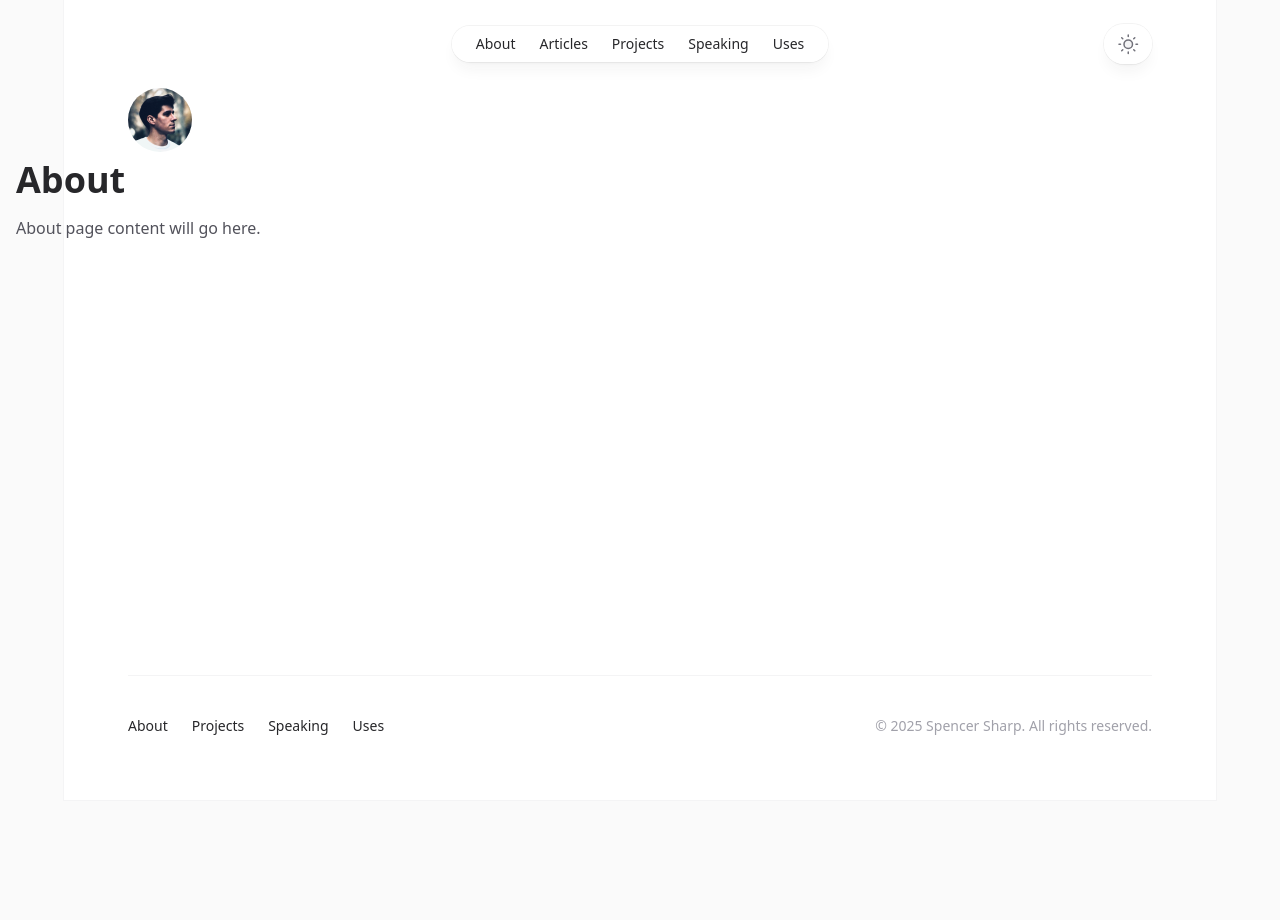
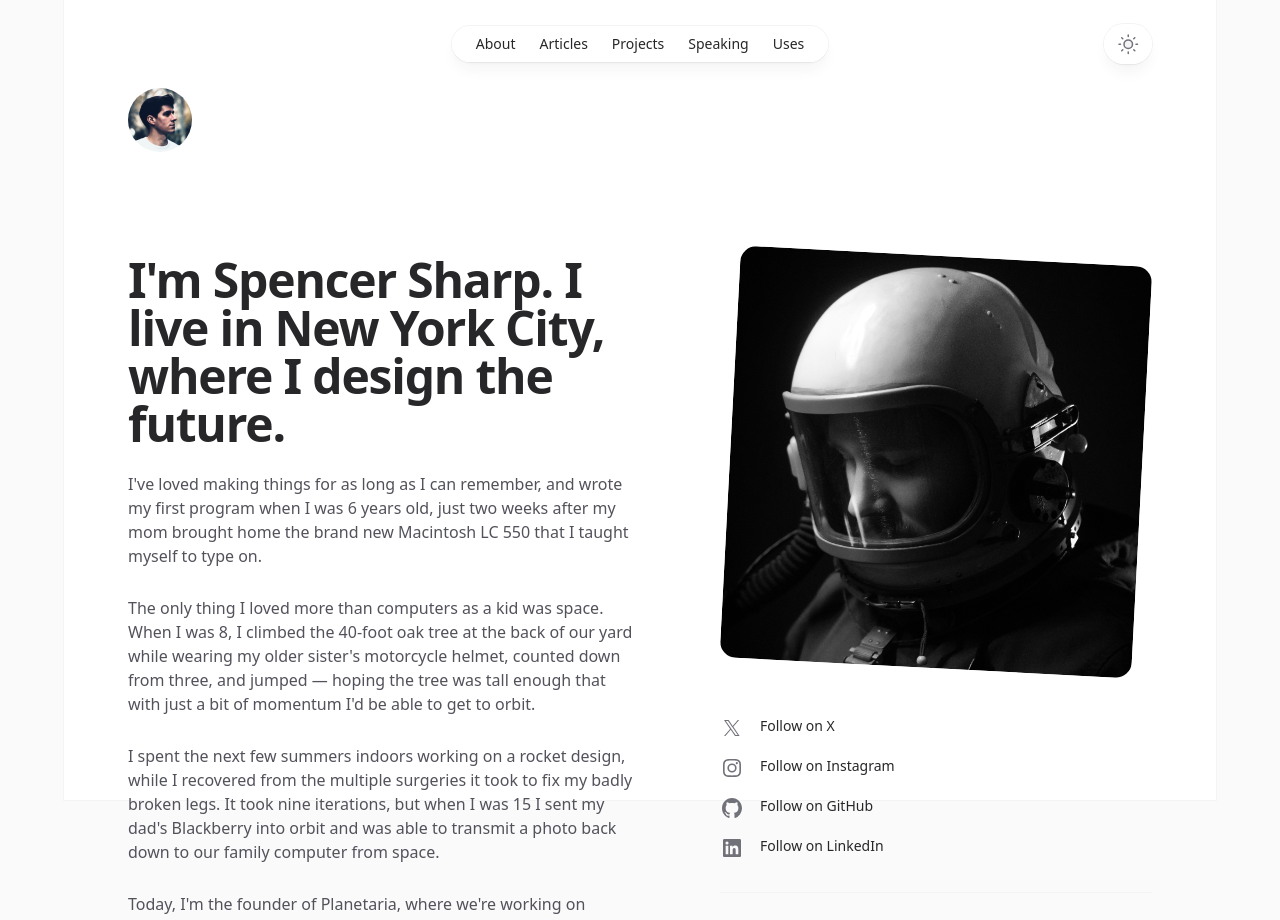
Before and after one commit to jordanbmowry/spotlight-nuxt, a Nuxt app: page /about in a window 1280 px wide. Shown: the top 920 px of the page. Before the commit the page ends 800 px from the top, so only its background shows below. Built offline with nearby package versions, Linux system fonts and the light colour scheme.

Commit message:
feat: implemented /about

```diff
--- /dev/null
+++ b/app/components/AboutSocialLink.vue
@@ -0,0 +1,26 @@
+<template>
+  <li :class="['flex', className]">
+    <NuxtLink
+      :to="href"
+      class="group flex text-sm font-medium text-zinc-800 transition hover:text-teal-500 dark:text-zinc-200 dark:hover:text-teal-500"
+    >
+      <component
+        :is="icon"
+        class="h-6 w-6 flex-none fill-zinc-500 transition group-hover:fill-teal-500"
+      />
+      <span class="ml-4">
+        <slot />
+      </span>
+    </NuxtLink>
+  </li>
+</template>
+
+<script setup lang="ts">
+interface AboutSocialLinkProps {
+  href: string;
+  icon: any;
+  className?: string;
+}
+
+defineProps<AboutSocialLinkProps>();
+</script>
--- a/app/pages/about.vue
+++ b/app/pages/about.vue
@@ -1,8 +1,88 @@
 <template>
-  <div class="container mx-auto px-4 py-8">
-    <h1 class="text-4xl font-bold text-zinc-800 dark:text-zinc-100">About</h1>
-    <p class="mt-4 text-zinc-600 dark:text-zinc-400">
-      About page content will go here.
-    </p>
-  </div>
+  <Container class="mt-16 sm:mt-32">
+    <div class="grid grid-cols-1 gap-y-16 lg:grid-cols-2 lg:grid-rows-[auto_1fr] lg:gap-y-12">
+      <div class="lg:pl-20">
+        <div class="max-w-xs px-2.5 lg:max-w-none">
+          <img
+            src="/images/portrait.jpg"
+            alt=""
+            class="aspect-square rotate-3 rounded-2xl bg-zinc-100 object-cover dark:bg-zinc-800"
+          />
+        </div>
+      </div>
+      <div class="lg:order-first lg:row-span-2">
+        <h1 class="text-4xl font-bold tracking-tight text-zinc-800 sm:text-5xl dark:text-zinc-100">
+          I'm Spencer Sharp. I live in New York City, where I design the
+          future.
+        </h1>
+        <div class="mt-6 space-y-7 text-base text-zinc-600 dark:text-zinc-400">
+          <p>
+            I've loved making things for as long as I can remember, and wrote
+            my first program when I was 6 years old, just two weeks after my
+            mom brought home the brand new Macintosh LC 550 that I taught
+            myself to type on.
+          </p>
+          <p>
+            The only thing I loved more than computers as a kid was space.
+            When I was 8, I climbed the 40-foot oak tree at the back of our
+            yard while wearing my older sister's motorcycle helmet, counted
+            down from three, and jumped — hoping the tree was tall enough that
+            with just a bit of momentum I'd be able to get to orbit.
+          </p>
+          <p>
+            I spent the next few summers indoors working on a rocket design,
+            while I recovered from the multiple surgeries it took to fix my
+            badly broken legs. It took nine iterations, but when I was 15 I
+            sent my dad's Blackberry into orbit and was able to transmit a
+            photo back down to our family computer from space.
+          </p>
+          <p>
+            Today, I'm the founder of Planetaria, where we're working on
+            civilian space suits and manned shuttle kits you can assemble at
+            home so that the next generation of kids really <em>can</em> make
+            it to orbit — from the comfort of their own backyards.
+          </p>
+        </div>
+      </div>
+      <div class="lg:pl-20">
+        <ul role="list">
+          <AboutSocialLink href="#" :icon="XIcon">
+            Follow on X
+          </AboutSocialLink>
+          <AboutSocialLink href="#" :icon="InstagramIcon" class="mt-4">
+            Follow on Instagram
+          </AboutSocialLink>
+          <AboutSocialLink href="#" :icon="GitHubIcon" class="mt-4">
+            Follow on GitHub
+          </AboutSocialLink>
+          <AboutSocialLink href="#" :icon="LinkedInIcon" class="mt-4">
+            Follow on LinkedIn
+          </AboutSocialLink>
+          <AboutSocialLink
+            href="mailto:spencer@planetaria.tech"
+            :icon="MailIcon"
+            class="mt-8 border-t border-zinc-100 pt-8 dark:border-zinc-700/40"
+          >
+            spencer@planetaria.tech
+          </AboutSocialLink>
+        </ul>
+      </div>
+    </div>
+  </Container>
 </template>
+
+<script setup lang="ts">
+import Container from '~/components/Container.vue';
+import AboutSocialLink from '~/components/AboutSocialLink.vue';
+import MailIcon from '~/components/icons/MailIcon.vue';
+import XIcon from '~/components/icons/XIcon.vue';
+import InstagramIcon from '~/components/icons/InstagramIcon.vue';
+import GitHubIcon from '~/components/icons/GitHubIcon.vue';
+import LinkedInIcon from '~/components/icons/LinkedInIcon.vue';
+
+// Set page metadata
+useSeoMeta({
+  title: 'About - Spencer Sharp',
+  description: "I'm Spencer Sharp. I live in New York City, where I design the future.",
+});
+</script>
```
Also changed, not shown: public/images/portrait.jpg (added).
